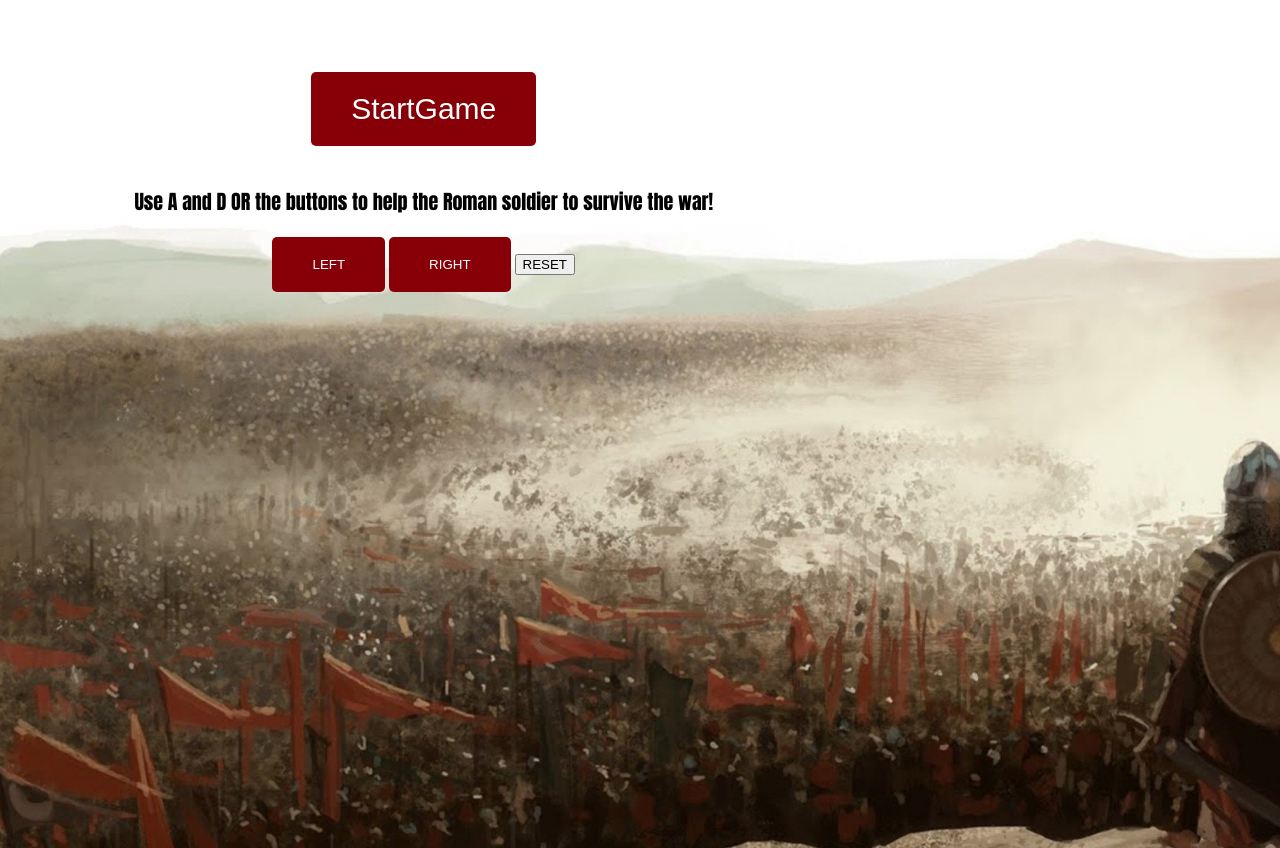
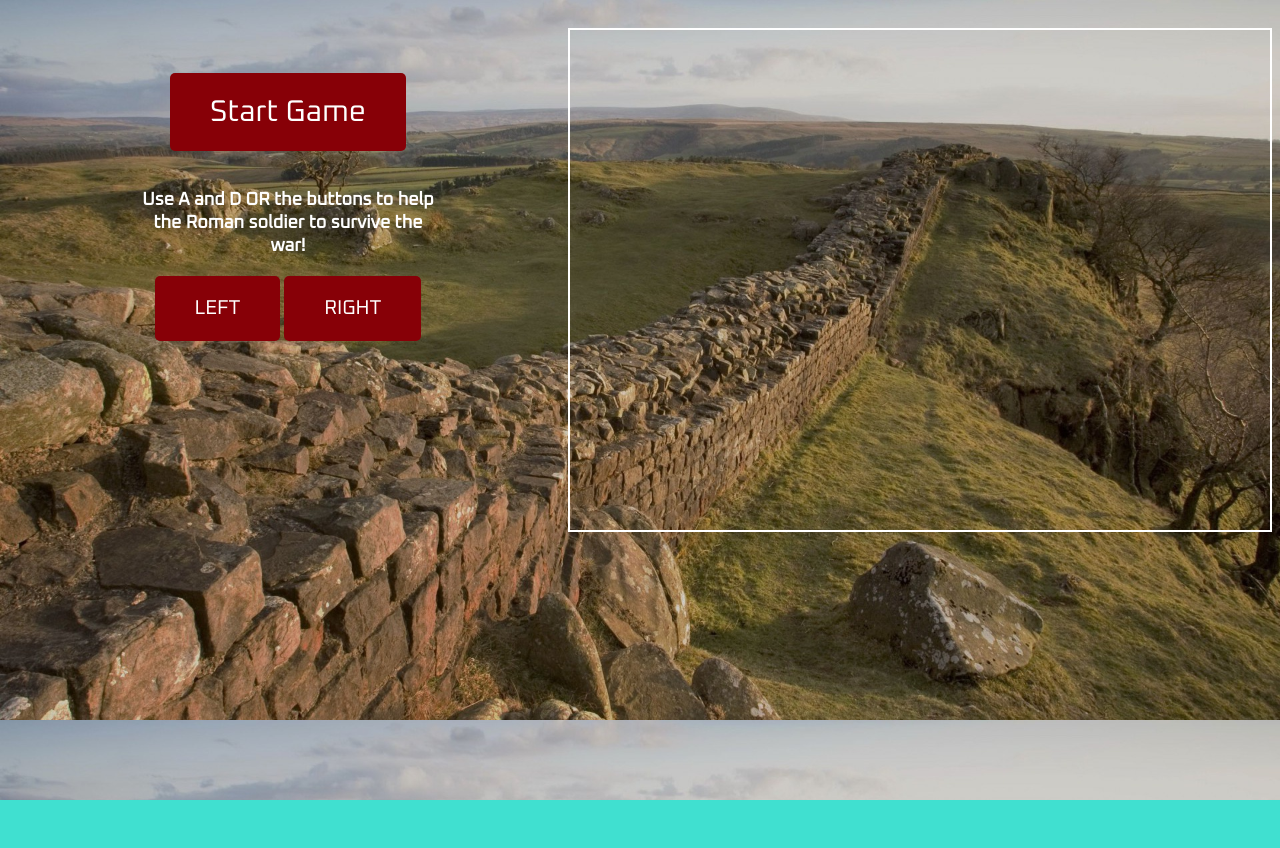
Before and after one commit to M3nozzi/project1-the-game, a plain HTML site: page index.html in a window 1280 px wide. After the commit the page ends 800 px from the top, so only its background shows below. Drawn offline with Linux system fonts and the light colour scheme.

Commit message:
almost done

```diff
--- a/index.html
+++ b/index.html
@@ -9,21 +9,44 @@
     <title>Survive the Battle!!</title>
   </head>
   <body>
+      <div class="flex-container">
+
+
     <div class="game-intro">
       <img src="./img/roman-logo.png" alt="" class="logo-img" />
       <br />
-      <button id="start-button">StartGame</button>
-      <p id="paragraph">Use A and D OR the buttons to help the Roman soldier to survive the war!</p>
+      <button id="start-button">Start Game</button>
+      <p>Use A and D OR the buttons to help the Roman soldier to survive the war!</p>
       <button id="buttonMoveLeft">LEFT</button>
       <button id="buttonMoveRight">RIGHT</button>
-      <button button type="button" class="btn btn-success" id="resetButton"> RESET</button>
-      <!-- <img src="./img/keyboard-img.png" alt="" class="wasd-img" /> -->
+      <!-- <button button type="button" class="btn btn-success" id="resetButton"> RESET</button> -->
     </div>
 
     <div id="game-board">
       <canvas id="canvas" width="700" height="500"></canvas>
     </div>
 
+    </div>
+
+
+    <style>
+        .left, .right {
+          float: left;
+          width: 20%; /* The width is 20%, by default */
+        }
+
+        .main {
+          float: left;
+          width: 60%; /* The width is 60%, by default */
+        }
+
+        /* Use a media query to add a breakpoint at 800px: */
+        @media screen and (max-width: 800px) {
+          .left, .main, .right {
+            width: 100%; /* The width is 100%, when the viewport is 800px or smaller */
+          }
+        }
+        </style>
     <script type="text/javascript" src="script.js"></script>
   </body>
 </html>
--- a/script.js
+++ b/script.js
@@ -123,12 +123,12 @@ window.onload = () => {
 
     //     //HEALTH STATUS
 
-    //   statusHealth() {
-    //     var status = this.health;
-    //     ctx.font = '29px arial';
-    //     ctx.fillStyle = 'black';
-    //     ctx.fillText('Health ' + status, 200, 50);
-    //   };
+      statusHealth() {
+        var status = this.health;
+        ctx.font = '29px arial';
+        ctx.fillStyle = 'black';
+        ctx.fillText('Health ' + status, 200, 50);
+      };
 
 
 
@@ -528,7 +528,7 @@ window.onload = () => {
         player.newPosition();
         draw();
         score();
-        // statusHealth();
+        player.statusHealth();
         updateObstacles();
         updateCoins();
         backgroundChange()
--- a/style.css
+++ b/style.css
@@ -1,11 +1,19 @@
+@import url('https://fonts.googleapis.com/css?family=Oxanium&display=swap');
 body {
     padding: 0;
     text-align: center;
-    background-image: url("./img/background-general.jpg");
+    background-image: url("./img/newBackgroundGeneral.jpg");
     background-size: cover;
     background-color: turquoise;
+    font-family: 'Oxanium', cursive;
+
   }
+  .flex-container{
 
+    display:flex;
+    flex-direction:row;
+
+  }
   .game-intro {
     float: left;
     padding: 0% 10%;
@@ -13,7 +21,9 @@ body {
 
   .game-intro p {
     font-size: 18px;
-    font-family: "Verdana"
+    color: white;
+    font-weight: 600;
+
   }
 
   .logo-img {
@@ -22,13 +32,11 @@ body {
     margin-top: 30px;
   }
 
-  .wasd-img {
-    width: 300px;
-  }
 
   #start-button{
     font-size: 30px;
     background-color: #870007;
+    font-family: 'Oxanium', cursive;
     color: #fff;
     padding: 20px 40px;
     border: 0;
@@ -43,14 +51,9 @@ body {
   }
 
   canvas{
-    border: 2px solid transparent;
+    border: 2px solid white;
   }
 
-  #paragraph {
-      font-family: Impact, Haettenschweiler, 'Arial Narrow Bold', sans-serif;
-      font-size: 20px;
-      color: black;
-  }
 
   #buttonMoveLeft{
     /* float: left;
@@ -62,6 +65,8 @@ body {
     border-radius: 5px;
     margin-bottom: 20px;
     background-color: #870007;
+    font-size: 20px;
+    font-family: 'Oxanium', cursive;
     color: white;
 }
 
@@ -75,5 +80,7 @@ body {
     border-radius: 5px;
     margin-bottom: 20px;
     background-color: #870007;
+    font-size: 20px;
+    font-family: 'Oxanium', cursive;
     color: white;
 }
```
Also changed, not shown: img/Shield.png (deleted), img/newBackgroundGeneral.jpg (added).
